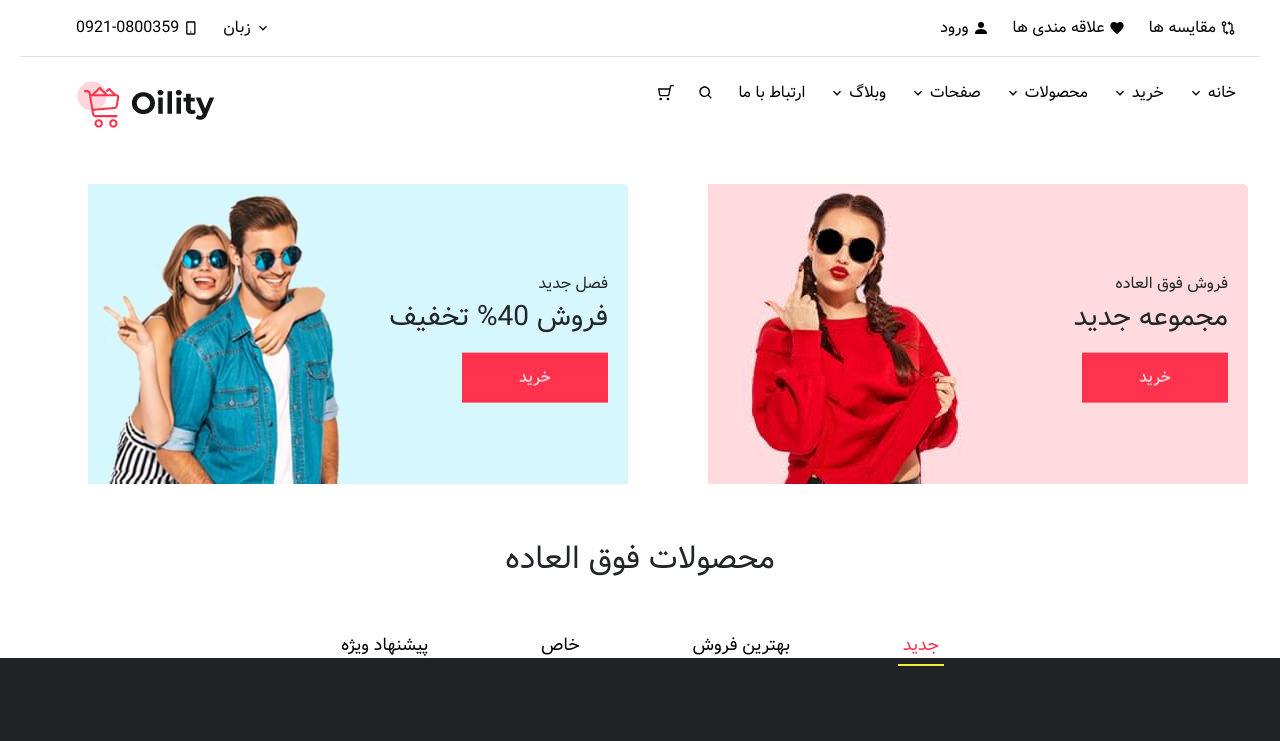
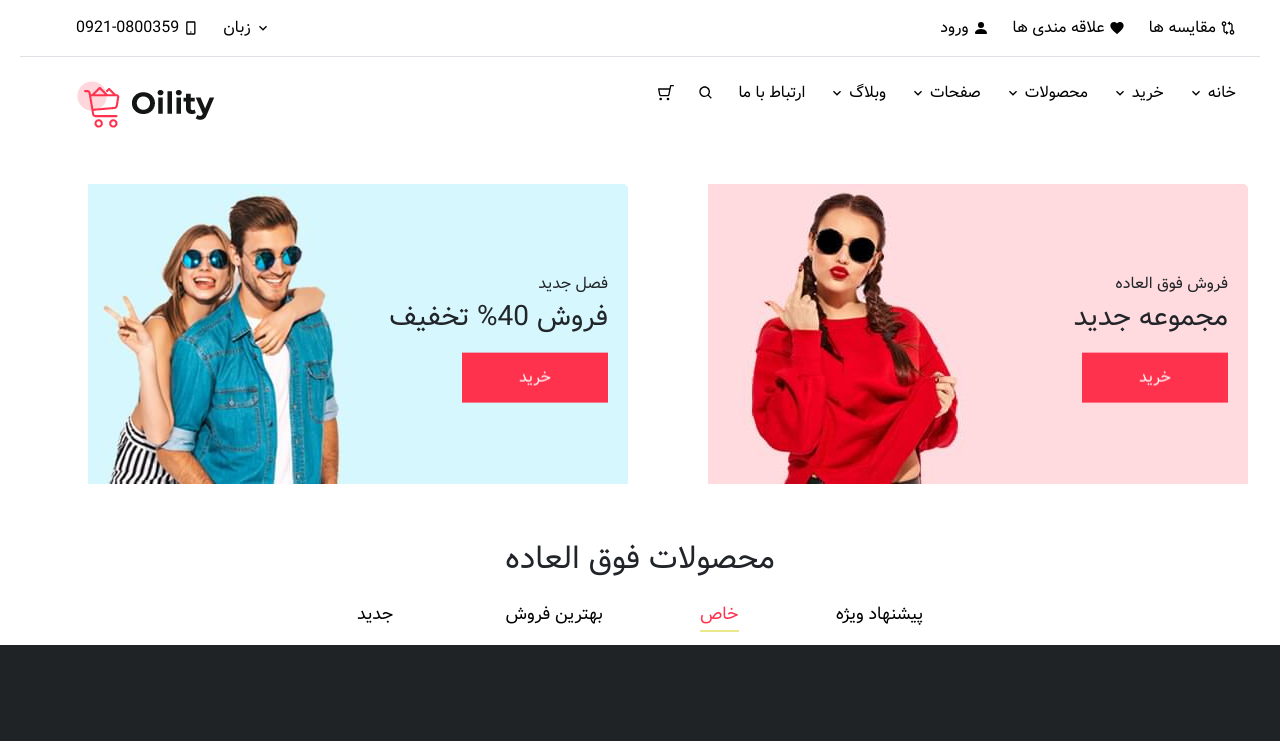
Before and after one commit to hosseintp/Oility, a Next.js app: page / in a window 1280 px wide. Shown: the top 741 px of the page. Built offline with nearby package versions, Linux system fonts and the light colour scheme.

Commit message:
active tabs

```diff
--- /dev/null
+++ b/components/Tabs.js
@@ -0,0 +1,36 @@
+import classes from "../styles/Tabs.module.css";
+import { useState } from "react";
+
+const Tabs = () => {
+  const [toggle, setToggle] = useState(1);
+  const tabs = ["پیشنهاد ویژه", "خاص", "بهترین فروش", "جدید"];
+  const toggleTab = (e, index) => {
+    e.preventDefault();
+    setToggle(index);
+  };
+  return (
+    <div className="container mb-3">
+      <div className="row text-center">
+        <div className="col-12 mb-3">
+          <h2 className="text-bold">محصولات فوق العاده</h2>
+        </div>
+        <div className={`col-12 ${classes.tablist}`}>
+          {tabs.map((tab, index) => {
+            return (
+              <div key={index + 1}>
+                <a
+                  href="#"
+                  onClick={(e) => toggleTab(e, index)}
+                  className={toggle === index ? classes.activeTab : classes.tab}
+                >
+                  {tab}
+                </a>
+              </div>
+            );
+          })}
+        </div>
+      </div>
+    </div>
+  );
+};
+export default Tabs;
--- a/pages/index.js
+++ b/pages/index.js
@@ -2,6 +2,7 @@ import styles from "../styles/Home.module.css";
 import Image from "next/image";
 import solo from "../public/images/solo.jpg";
 import per2 from "../public/images/2per.jpg";
+import Tabs from "../components/Tabs";
 
 export default function Home() {
   return (
@@ -37,30 +38,8 @@ export default function Home() {
             </div>
           </div>
         </div>
-        <div className="row text-center">
-          <div className="col-12 mb-5">
-            <h2 className="text-bold">محصولات فوق العاده</h2>
-          </div>
-          <div className="col-12">
-            <div className={`${styles.tablist} ${styles.border}`}>
-              <div>
-                <a href="" className={`${styles.active}`}>
-                  جدید
-                </a>
-              </div>
-              <div className="tab-item">
-                <a href="#"> بهترین فروش</a>
-              </div>
-              <div className="tab-item">
-                <a href="#">خاص</a>
-              </div>
-              <div className="tab-item">
-                <a href="#">پیشنهاد ویژه</a>
-              </div>
-            </div>
-          </div>
-        </div>
       </div>
+      <Tabs />
     </>
   );
 }
--- a/styles/Home.module.css
+++ b/styles/Home.module.css
@@ -48,27 +48,3 @@
   -webkit-transform: scaleX(0);
   transform: scaleX(0);
 }
-.tablist {
-  display: flex;
-  width: 50%;
-  flex-direction: row;
-  justify-content: space-between;
-  align-items: center;
-  margin: auto;
-  font-family: "vazir";
-}
-.tablist a {
-  text-decoration: none;
-  color: black;
-  font-size: 1.1rem;
-  transition: all 0.3s ease-in-out;
-  line-height: 20px;
-  padding: 5px;
-}
-.tablist a:hover {
-  color: #ff324d;
-}
-.tablist a.active {
-  color: #ff324d;
-  border-bottom: 2px solid rgb(241, 241, 47);
-}
--- /dev/null
+++ b/styles/Tabs.module.css
@@ -0,0 +1,38 @@
+.tablist {
+  display: flex;
+  width: 50%;
+  flex-direction: row;
+  justify-content: space-between;
+  align-items: center;
+  margin: auto;
+
+  box-sizing: border-box;
+}
+.tab {
+  text-decoration: none;
+  color: black;
+  border-radius: 5px;
+  font-size: 1.1rem;
+  transition: all 0.3s ease-in-out;
+
+  margin: 5px 15px;
+}
+.tab:hover {
+  color: #ff324d;
+}
+
+.activeTab {
+  color: #ff324d;
+  text-decoration: none;
+  padding-bottom: 2px;
+  font-size: 1.1rem;
+  border-bottom: 2px solid rgb(233, 233, 139);
+}
+.activeTab:hover {
+  color: #ff324d;
+}
+@media screen and (max-width: 576px) {
+  .tablist {
+    width: 100%;
+  }
+}
--- a/styles/global.css
+++ b/styles/global.css
@@ -104,7 +104,9 @@ a {
   top: 50%;
   -webkit-transition: all 0.2s ease-in-out;
   transition: all 0.2s ease-in-out;
-  background-color: #d8d8d8;
+  background-color: white;
+  -webkit-box-shadow: 0px 1px 5px black;
+          box-shadow: 0px 1px 5px black;
   opacity: 0;
   visibility: hidden;
   min-width: 230px;
@@ -115,7 +117,7 @@ a {
 }
 
 .drop-menu {
-  top: 100%;
+  top: -100%;
 }
 
 .drop-menu li {
--- a/styles/global.scss
+++ b/styles/global.scss
@@ -84,7 +84,8 @@ a {
     right: 0;
     top: 50%;
     transition: all 0.2s ease-in-out;
-    background-color: rgb(216, 216, 216);
+    background-color: rgb(255, 255, 255);
+    box-shadow: 0px 1px 5px black;
     opacity: 0;
     visibility: hidden;
     min-width: 230px;
@@ -95,7 +96,7 @@ a {
   }
 }
 .drop-menu {
-  top: 100%;
+  top: -100%;
 }
 .drop-menu li {
   display: inline-block;
```
Also changed, not shown: 1 other file (tests, documents, lock files or other folders).
